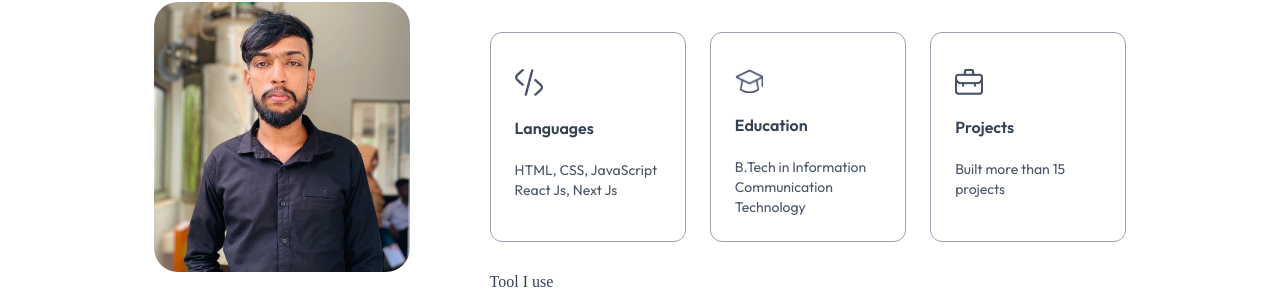
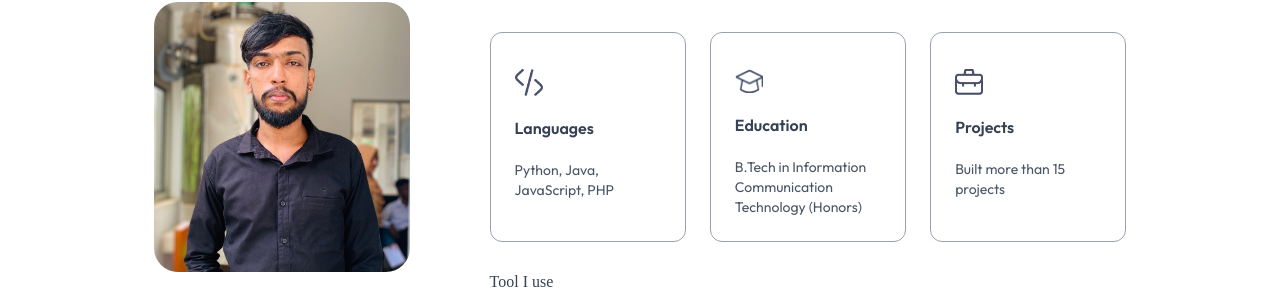
Before and after one commit to Nirosh-Edirisinghe/Myportfolio, a Next.js app: page / in a window 1280 px wide. Shown: the part 1040-1329 px from the top of the page. Built offline with nearby package versions, Linux system fonts and the light colour scheme; a web font is replaced by a local one.

Commit message:
upadte cv

```diff
--- a/assets/assets.js
+++ b/assets/assets.js
@@ -219,8 +219,8 @@ export const serviceData = [
 ]
 
 export const infoList = [
-  { icon: assets.code_icon, iconDark: assets.code_icon_dark, title: 'Languages', description: 'HTML, CSS, JavaScript React Js, Next Js' },
-  { icon: assets.edu_icon, iconDark: assets.edu_icon_dark, title: 'Education', description: 'B.Tech in Information Communication Technology' },
+  { icon: assets.code_icon, iconDark: assets.code_icon_dark, title: 'Languages', description: 'Python, Java, JavaScript, PHP' },
+  { icon: assets.edu_icon, iconDark: assets.edu_icon_dark, title: 'Education', description: 'B.Tech in Information Communication Technology (Honors)' },
   { icon: assets.project_icon, iconDark: assets.project_icon_dark, title: 'Projects', description: 'Built more than 15 projects' }
 ];
 
```
Also changed, not shown: 1 other file (tests, documents, lock files or other folders).
